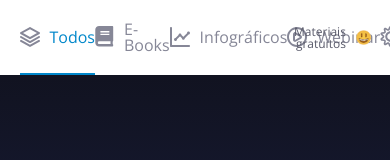
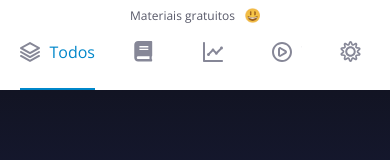
Before and after one commit to rodrigopaiva/react-gh-pages, a React (Create React App) app: page / in a window 390 px wide. Shown: the top 160 px of the page. Built offline with nearby package versions, Linux system fonts and the light colour scheme; no server answers.

Commit message:
responsive smartphones e readme

```diff
--- a/src/App.js
+++ b/src/App.js
@@ -8,6 +8,7 @@ import iconStack from './images/stack.svg';
 import iconHappy from './images/emoji-happy.png';
 import './css/App.css';
 import './css/responsive-ipad.css';
+import './css/responsive-smartphones.css';
 
 class App extends Component {
 
--- /dev/null
+++ b/src/css/responsive-smartphones.css
@@ -0,0 +1,56 @@
+/* === Smartphones === */
+@media only screen and (min-width : 320px) and (max-width : 767px) {
+  /* nav-primary ================ */
+  .nav-primary {
+    height: 90px;
+    position: fixed;
+    top: 0;
+    width: 100%;
+    z-index: 999;
+    margin: 0;
+  }
+
+  .nav-primary .aux {
+    display: inherit;
+    padding-top: 15px;
+    position: relative;
+  }
+
+  .nav-primary .aux h1 {
+    position: absolute;
+    top: 8px;
+    width: 100%;
+    text-align: center;
+    justify-content: center;
+  }
+
+  .nav-primary ul {
+    width: 100%;
+  }
+
+  .nav-primary ul li {
+    width: 30px;
+    overflow: hidden;
+  }
+
+  .nav-primary ul li.nav-active {
+    width: auto;
+  }
+
+  /* items ================ */
+  .items{
+    margin-top: 185px;
+  }
+
+  .items li {
+    height: auto;
+  }
+
+  .items li figure {
+    float: none;
+  }
+
+  .items li .item-content .aux a {
+    margin-bottom: 25px;
+  }
+}
```
Also changed, not shown: 1 other file (tests, documents, lock files or other folders).
